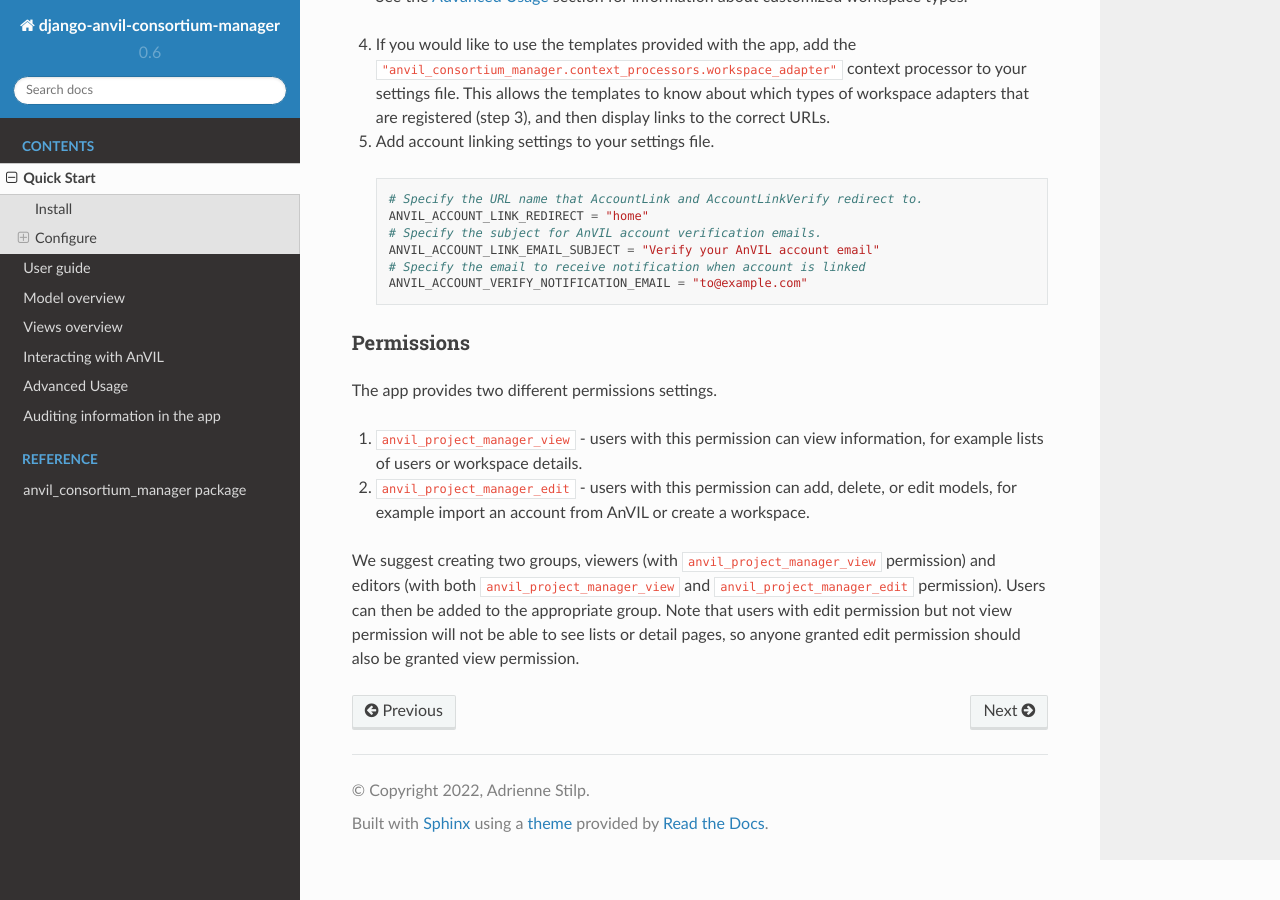
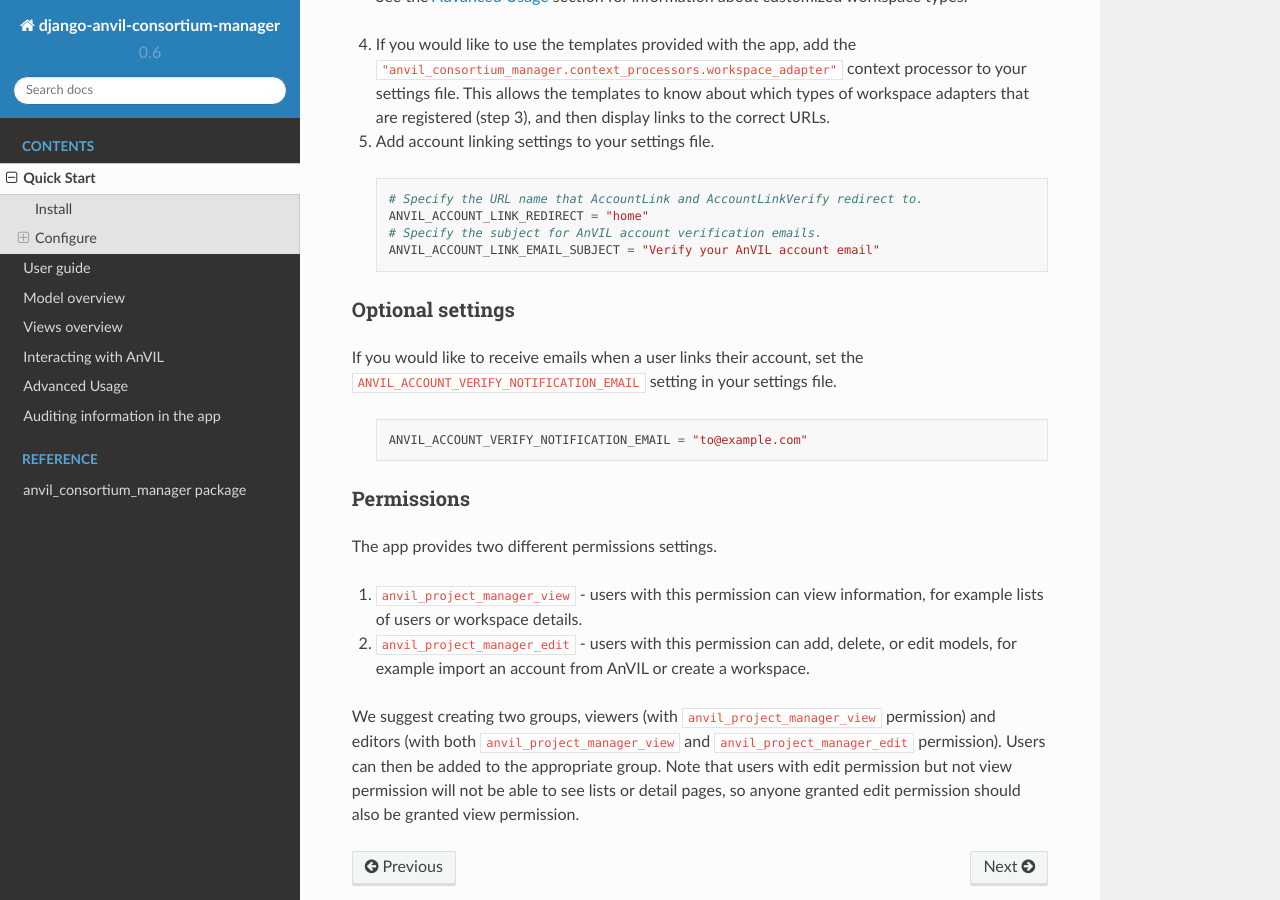
Before and after one commit to UW-GAC/django-anvil-consortium-manager, a Sphinx documentation site: the page built from docs/quickstart.rst, in a window 1280 px wide and 900 px high, scrolled down 1090 px. Built offline with Sphinx 7.4.7 and the Read the Docs theme 2.0.0, drawn with Linux system fonts in a browser that asks for light colours.

Commit message:
Add optional settings section and move email notification doc to the section

```diff
--- a/docs/quickstart.rst
+++ b/docs/quickstart.rst
@@ -57,7 +57,14 @@ Settings
       ANVIL_ACCOUNT_LINK_REDIRECT = "home"
       # Specify the subject for AnVIL account verification emails.
       ANVIL_ACCOUNT_LINK_EMAIL_SUBJECT = "Verify your AnVIL account email"
-      # Specify the email to receive notification when account is linked
+
+
+Optional settings
+~~~~~~~~~~~~~~~~~
+If you would like to receive emails when a user links their account, set the ``ANVIL_ACCOUNT_VERIFY_NOTIFICATION_EMAIL`` setting in your settings file.
+
+  .. code-block:: python
+
       ANVIL_ACCOUNT_VERIFY_NOTIFICATION_EMAIL = "to@example.com"
 
 
```
